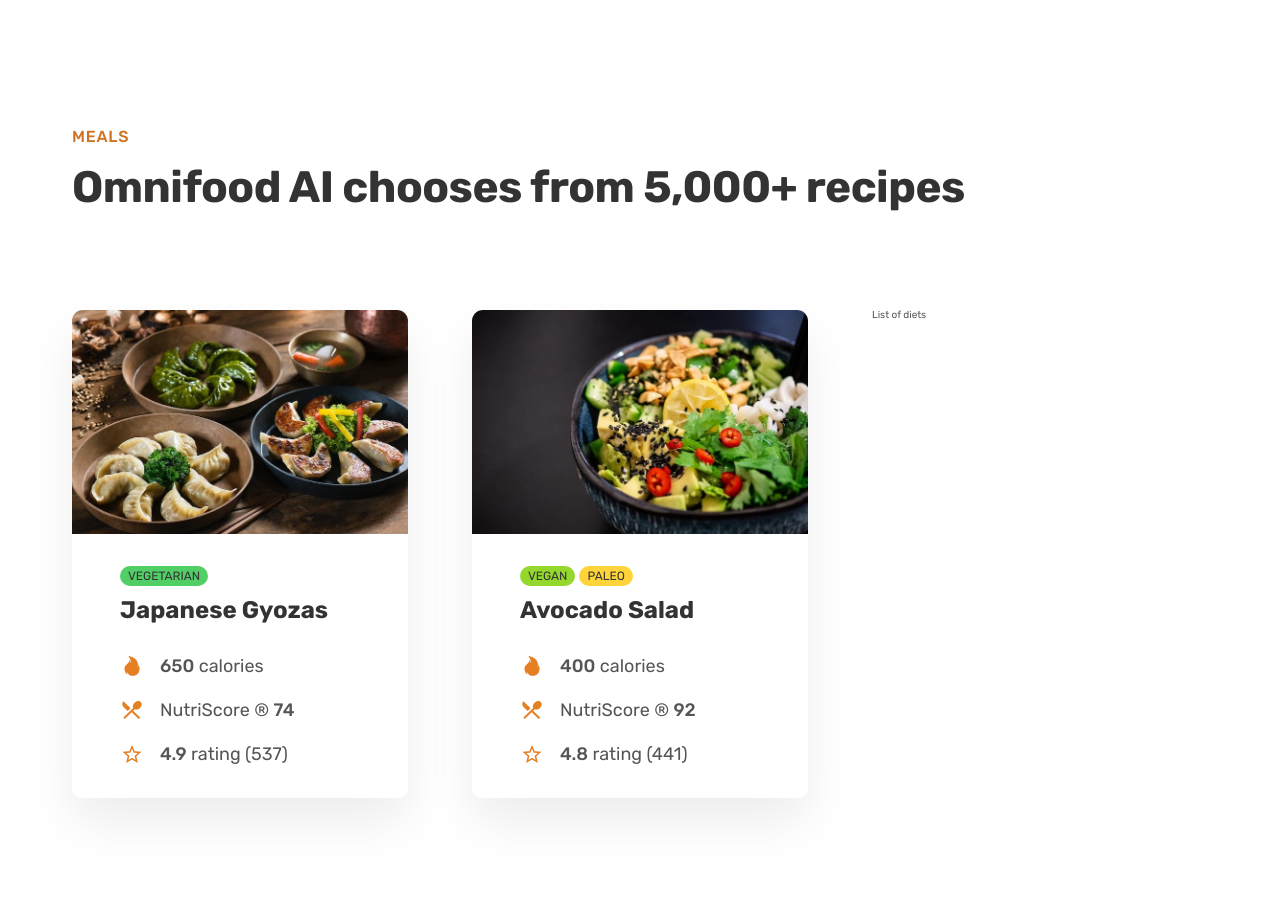
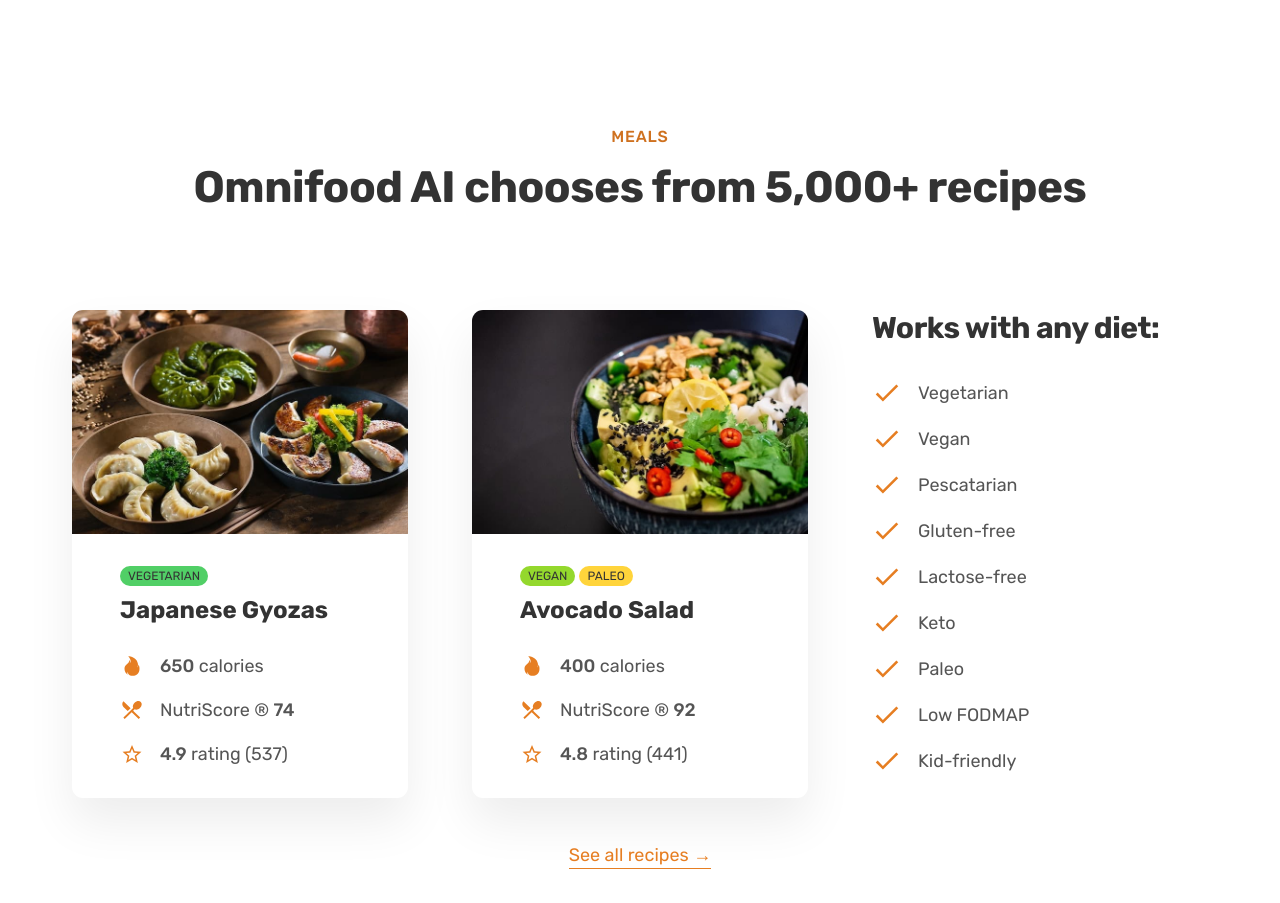
Before and after one commit to rosajen27/omnifood, a plain HTML site: page index.html in a window 1280 px wide. Shown: the part 2580-3483 px from the top of the page. Drawn offline with nearby package versions, Linux system fonts and the light colour scheme.

Commit message:
Meals section - build and style diet list

```diff
--- a/assets/css/style.css
+++ b/assets/css/style.css
@@ -57,6 +57,38 @@ body {
   line-height: 1;
   font-weight: 400;
   color: #555;
+}
+
+strong {
+    font-weight: 500;
+}
+
+/* REUSABLE CODE: HELPER CLASSES */
+.margin-bottom-md {
+    margin-bottom: 4.8rem !important;
+}
+
+.margin-right-sm {
+    margin-right: 1.6rem !important;
+}
+
+.link:link,
+.link:visited {
+    text-decoration: none;
+    color:#e67e22;
+    border-bottom: 1px solid currentColor;
+    padding-bottom: 0.2rem;
+}
+
+.link:hover,
+.link:active {
+    color: #cf711f;
+    border-bottom: 1px solid transparent;
+    transition: all 0.3s;
+}
+
+.center-text {
+    text-align: center;
 }
 
 /* REUSABLE CODE: GRID COLUMNS*/
@@ -233,10 +265,6 @@ body {
   box-shadow: inset 0 0 0 3px #fff;
 }
 
-.margin-right-sm {
-  margin-right: 1.6rem;
-}
-
 .hero-img {
   width: 100%;
 }
@@ -369,6 +397,12 @@ body {
     box-shadow: 0 2.4rem 4.8rem rgba(0, 0, 0, 0.075);
     border-radius: 11px;
     overflow: hidden;
+    transition: all 0.4s;
+}
+
+.meal:hover {
+    transform: translateY(-1.2rem);
+    box-shadow: 0 3.2rem 6.4rem rgba(0, 0, 0, 0.06);
 }
 
 .meal-img {
@@ -433,6 +467,27 @@ body {
     color: #e67e22;
 }
 
-strong {
-    font-weight: 500;
+.list {
+    list-style: none;
+    display: flex;
+    flex-direction: column;
+    gap: 1.6rem;
 }
+
+.list-item {
+    font-size: 1.8rem;
+    display: flex;
+    align-items: center;
+    gap: 1.6rem
+}
+
+.list-icon {
+    width: 3rem;
+    height: 3rem;
+    color: #e67e22;
+}
+
+.all-recipes {
+    text-align: center;
+    font-size: 1.8rem;
+}
--- a/index.html
+++ b/index.html
@@ -131,12 +131,12 @@
 
         <!-- Meals Section -->
         <section class="section-meals">
-            <div class="container">
+            <div class="container center-text">
                 <span class="subheading">Meals</span>
                 <h2 class="heading-secondary">Omnifood AI chooses from 5,000+ recipes</h2>
             </div>
 
-            <div class="container grid grid--3-cols">
+            <div class="container grid grid--3-cols margin-bottom-md">
                 <!-- Meal 01 -->
                 <div class="meal">
                     <img src="assets/img/meals/meal-1.jpg" alt="Japanese Gyozas" class="meal-img">
@@ -187,7 +187,25 @@
                         </ul>
                     </div>
                 </div>
-                <div class="list">List of diets</div>
+                <!-- Meal 03 (List of Diets)-->
+                <div class="diets">
+                    <h3 class="heading-tertiary">Works with any diet:</h3>
+                    <ul class="list">
+                        <li class="list-item"><ion-icon class="list-icon" name="checkmark"></ion-icon> <span>Vegetarian</li></span>
+                        <li class="list-item"><ion-icon class="list-icon" name="checkmark"></ion-icon> <span>Vegan</li></span>
+                        <li class="list-item"><ion-icon class="list-icon" name="checkmark"></ion-icon> <span>Pescatarian</li></span>
+                        <li class="list-item"><ion-icon class="list-icon" name="checkmark"></ion-icon> <span>Gluten-free</li></span>
+                        <li class="list-item"><ion-icon class="list-icon" name="checkmark"></ion-icon> <span>Lactose-free</li></span>
+                        <li class="list-item"><ion-icon class="list-icon" name="checkmark"></ion-icon> <span>Keto</li></span>
+                        <li class="list-item"><ion-icon class="list-icon" name="checkmark"></ion-icon> <span>Paleo</li></span>
+                        <li class="list-item"><ion-icon class="list-icon" name="checkmark"></ion-icon> <span>Low FODMAP</li></span>
+                        <li class="list-item"><ion-icon class="list-icon" name="checkmark"></ion-icon> <span>Kid-friendly</li></span>
+                    </ul>
+                </div>
+            </div>
+
+            <div class="container all-recipes">
+                <a href="#" class="link">See all recipes &rarr;</a>
             </div>
         </section>
 
```
